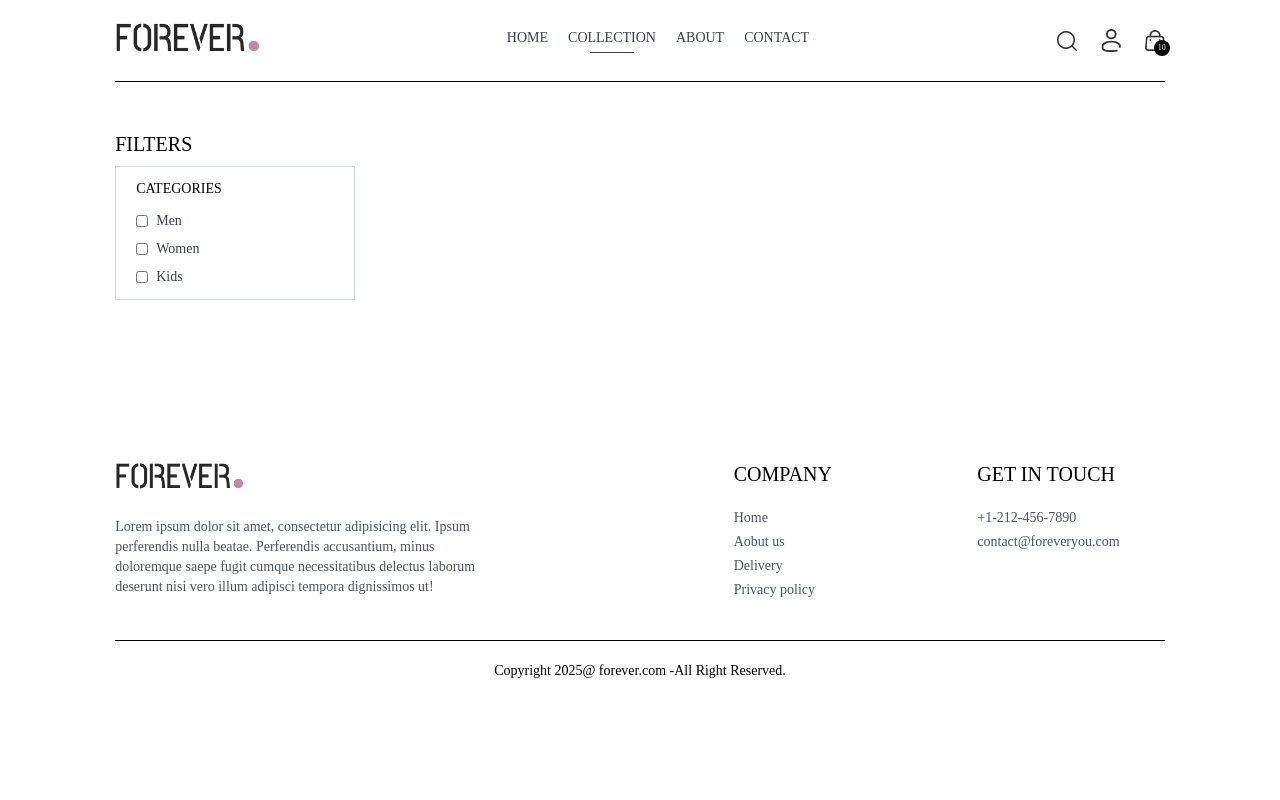
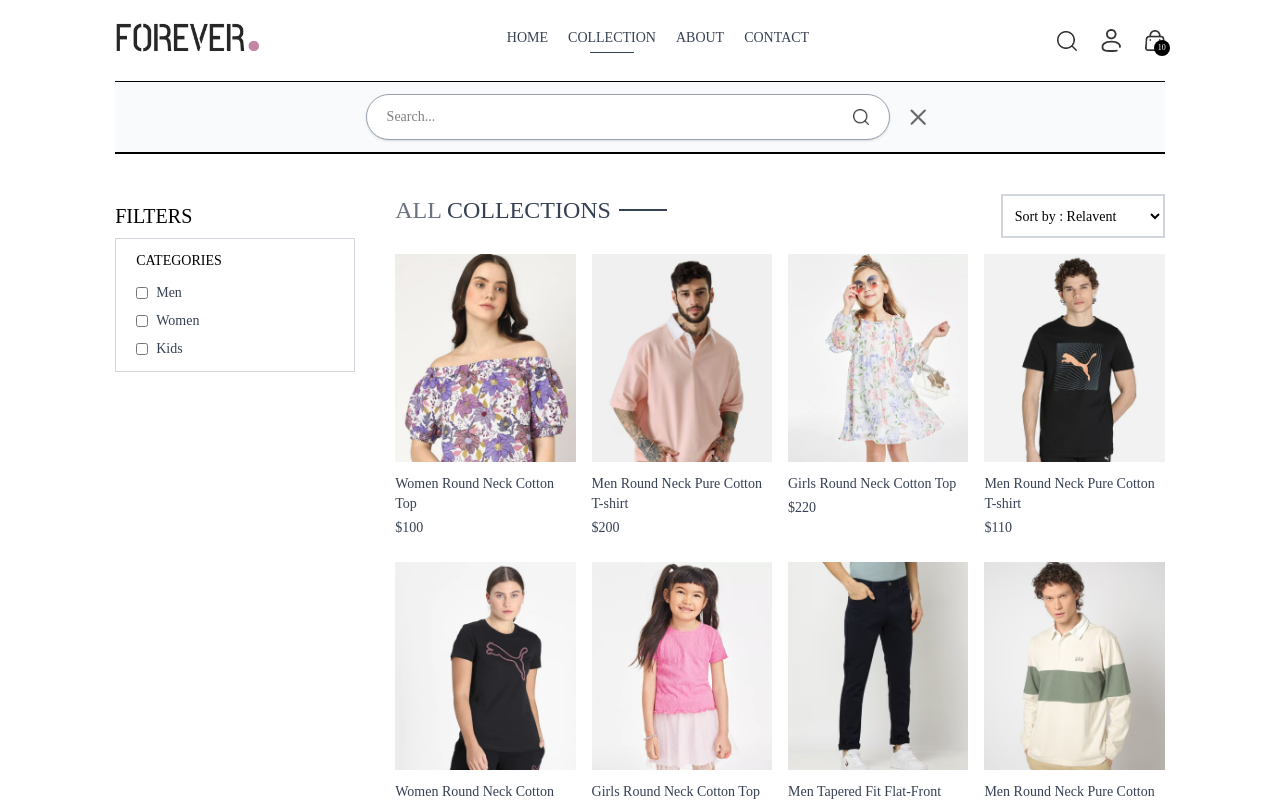
Before and after one commit to fuadofficial/sibloomsmodestwear, a React (Vite) app in the folder frontend/: page /collection in a window 1280 px wide. Both pictures are taken after a click on the picture 1066 px from the left and 40 px from the top of the page. Shown: the top 800 px of the page. Built offline with nearby package versions, Linux system fonts and the light colour scheme.

Commit message:
complted work of collection page

```diff
--- a/frontend/src/App.jsx
+++ b/frontend/src/App.jsx
@@ -11,11 +11,13 @@
 import Orders from './pages/Orders'
 import Navbar from './components/Navbar'
 import Footer from './components/Footer'
+import SearchBar from './components/SearchBar'
 
 const App = () => {
     return (
         <div className='px-4 sm:px-[5vw] md:px-[7w] lg:px-[9vw]'>
             <Navbar />
+            <SearchBar />
             <Routes>
                 <Route path='/' element={<Home />} />
                 <Route path='/collection' element={<Collection />} />
--- a/frontend/src/components/Navbar.jsx
+++ b/frontend/src/components/Navbar.jsx
@@ -1,10 +1,12 @@
-import React, { useState } from 'react'
+import React, { useContext, useState } from 'react'
 import { assets } from "../assets/assets.js"
 import { Link, NavLink } from 'react-router-dom'
+import { ShopContext } from '../context/ShopContext.jsx'
 
 const Navbar = () => {
 
     const [visible, setVisible] = useState(false)
+    const { setShowSearch } = useContext(ShopContext)
 
     return (
         <div className='flex items-center justify-between py-5 font-medium'>
@@ -30,7 +32,7 @@
                 </NavLink>
             </ul>
             <div className="flex items-center gap-6">
-                <img src={assets.search_icon} className='w-5 cursor-pointer' alt="" />
+                <img onClick={() => setShowSearch(true)} src={assets.search_icon} className='w-5 cursor-pointer' alt="" />
                 <div className="group relative">
                     <img src={assets.profile_icon} className='w-5 cursor-pointer' alt="" />
                     <div className="group-hover:block hidden absolute dropdown-menu right-0 pt-4">
--- /dev/null
+++ b/frontend/src/components/SearchBar.jsx
@@ -0,0 +1,42 @@
+import React, { useContext, useEffect, useState } from 'react'
+import { ShopContext } from '../context/ShopContext'
+import { assets } from '../assets/assets'
+import { useLocation } from 'react-router-dom'
+
+const SearchBar = () => {
+    const { search, setSearch, showSearch, setShowSearch } = useContext(ShopContext)
+    const [visible, setVisible] = useState(false)
+
+    const location = useLocation()
+    useEffect(() => {
+        if (location.pathname.includes('collection')) {
+            setVisible(true)
+        } else {
+            setVisible(false)
+        }
+    }, [location])
+
+    return showSearch && visible ? (
+        <div className='border-t border-b bg-gray-50 text-center py-3'>
+            <div className='inline-flex items-center justify-center border border-gray-400 px-5 py-2 mx-3 rounded-full w-3/4 sm:w-1/2 bg-white shadow-sm'>
+                <input
+                    value={search}
+                    onChange={(e) => setSearch(e.target.value)}
+                    className='flex-1 outline-none bg-inherit text-sm py-1'
+                    type="text"
+                    placeholder='Search...'
+                    autoFocus
+                />
+                <img className='w-4 ml-2' src={assets.search_icon} alt="Search" />
+            </div>
+            <img
+                onClick={() => setShowSearch(false)}
+                className='inline w-4 cursor-pointer ml-2 hover:opacity-70 transition-opacity'
+                src={assets.cross_icon}
+                alt="Close"
+            />
+        </div>
+    ) : null
+}
+
+export default SearchBar
--- a/frontend/src/context/ShopContext.jsx
+++ b/frontend/src/context/ShopContext.jsx
@@ -1,15 +1,24 @@
-import { createContext } from 'react';
+import { createContext, useState } from 'react';
 import { products } from '../assets/assets';
 
 export const ShopContext = createContext();
 
 const ShopContextProvider = (props) => {
 
+    const [search, setSearch] = useState("")
+    const [showSearch, setShowSearch] = useState(false)
+
     const currency = '$';
     const delivery_fee = 10;
 
     const value = {
-        products, currency, delivery_fee
+        products,
+        currency,
+        delivery_fee,
+        search,
+        setSearch,
+        showSearch,
+        setShowSearch
     }
 
     return (
--- a/frontend/src/pages/Collection.jsx
+++ b/frontend/src/pages/Collection.jsx
@@ -1,10 +1,74 @@
-import React, { useContext, useState } from 'react'
+import React, { useContext, useEffect, useState } from 'react'
 import { ShopContext } from '../context/ShopContext'
 import { assets } from '../assets/assets'
+import Title from '../components/Title'
+import ProductItem from '../components/ProductItem'
 
 const Collection = () => {
-    const { products } = useContext(ShopContext)
+    const { products, search, showSearch } = useContext(ShopContext)
+
     const [showFilter, setShowFilter] = useState(false)
+    const [filterProducts, setFilterProducts] = useState([])
+    const [category, setCategory] = useState([])
+    const [subCategory, setSubCategory] = useState([])
+    const [sortType, setSortType] = useState("relavent")
+
+    const toggleCategory = (e) => {
+        if (category.includes(e.target.value)) {
+            setCategory(prev => prev.filter(item => item !== e.target.value))
+        } else {
+            setCategory(prev => [...prev, e.target.value])
+        }
+    }
+
+    const toggleSubCategory = (e) => {
+        if (subCategory.includes(e.target.value)) {
+            setSubCategory(prev => prev.filter(item => item !== e.target.value))
+        } else {
+            setSubCategory(prev => [...prev, e.target.value])
+        }
+    }
+
+    const applyFilter = () => {
+        let productsCopy = products.slice()
+
+        if (showSearch && search) {
+            productsCopy = productsCopy.filter(item => item.name.toLowerCase().includes(search.toLowerCase()))
+        }
+
+        if (category.length > 0) {
+            productsCopy = productsCopy.filter(item => category.includes(item.category))
+        }
+
+        if (subCategory.length > 0) {
+            productsCopy = productsCopy.filter(item => subCategory.includes(item.subCategory))
+        }
+        setFilterProducts(productsCopy)
+    }
+
+    const sortProduct = () => {
+        let fpCopy = filterProducts.slice()
+        switch (sortType) {
+            case 'low-high':
+                setFilterProducts(fpCopy.sort((a, b) => (a.price - b.price)))
+                break;
+            case 'high-low':
+                setFilterProducts(fpCopy.sort((a, b) => (b.price - a.price)))
+                break;
+            default:
+                applyFilter()
+                break;
+        }
+    }
+
+    useEffect(() => {
+        applyFilter()
+    }, [category, subCategory, search, showSearch])
+
+    useEffect(() => {
+        sortProduct()
+    }, [sortType])
+
     return (
         <div className='flex flex-col sm:flex-row gap-1 sm:gap-10 pt-10 border-t'>
 
@@ -13,18 +77,18 @@
                 <p onClick={() => setShowFilter(!showFilter)} className='my-2 text-xl flex items-center cursor-pointer gap-2'>FILTERS
                     <img className={`h-3 sm:hidden ${showFilter ? "rotate-90" : ""}`} src={assets.dropdown_icon} alt="" />
                 </p>
-                {/* Category Filter */}
+                {/* category Filter */}
                 <div className={`border border-gray-300 pl-5 py-3 mt-6${showFilter ? "" : "hidden"}`}>
                     <p className='mb-3 text-sm font-medium'>CATEGORIES</p>
                     <div className='flex flex-col gap-2 text-sm font-light text-gray-700'>
                         <p className='flex gap-2'>
-                            <input className='w-3' type="checkbox" value={'Men'} />Men
+                            <input onChange={toggleCategory} className='w-3' type="checkbox" value={'Men'} />Men
                         </p>
                         <p className='flex gap-2'>
-                            <input className='w-3' type="checkbox" value={'Women'} />Women
+                            <input onChange={toggleCategory} className='w-3' type="checkbox" value={'Women'} />Women
                         </p>
                         <p className='flex gap-2'>
-                            <input className='w-3' type="checkbox" value={'Kids'} />Kids
+                            <input onChange={toggleCategory} className='w-3' type="checkbox" value={'Kids'} />Kids
                         </p>
                     </div>
                 </div>
@@ -33,15 +97,35 @@
                     <p className='mb-3 text-sm font-medium'>TYPE</p>
                     <div className='flex flex-col gap-2 text-sm font-light text-gray-700'>
                         <p className='flex gap-2'>
-                            <input className='w-3' type="checkbox" value={'Topwear'} />Topwear
+                            <input onChange={toggleSubCategory} className='w-3' type="checkbox" value={'Topwear'} />Topwear
                         </p>
                         <p className='flex gap-2'>
-                            <input className='w-3' type="checkbox" value={'Bottomwear'} /> Bottomwear
+                            <input onChange={toggleSubCategory} className='w-3' type="checkbox" value={'Bottomwear'} /> Bottomwear
                         </p>
                         <p className='flex gap-2'>
-                            <input className='w-3' type="checkbox" value={'Winterwear'} /> Winterwear
+                            <input onChange={toggleSubCategory} className='w-3' type="checkbox" value={'Winterwear'} /> Winterwear
                         </p>
                     </div>
+                </div>
+            </div>
+            {/* Right side */}
+            <div className='flex-1'>
+                <div className="flex justify-between text-base sm:text-2xl mb-4">
+                    <Title text1={"ALL"} text2={'COLLECTIONS'} />
+                    {/* Product Sort */}
+                    <select onChange={(e) => setSortType(e.target.value)} className='border-2 border-gray-300 text-sm px-2' name="" id="">
+                        <option value="relavent">Sort by : Relavent</option>
+                        <option value="low-high">Sort by : Low to High</option>
+                        <option value="high-low">Sort by : High to Low</option>
+                    </select>
+                </div>
+                {/* Map Products */}
+                <div className='grid grid-cols-2 md:grid-cols-3 lg:grid-cols-4 gap-4 gap-y-6'>
+                    {
+                        filterProducts.map((item, index) => (
+                            <ProductItem key={index} name={item.name} id={item._id} price={item.price} image={item.image} />
+                        ))
+                    }
                 </div>
             </div>
         </div>
```
